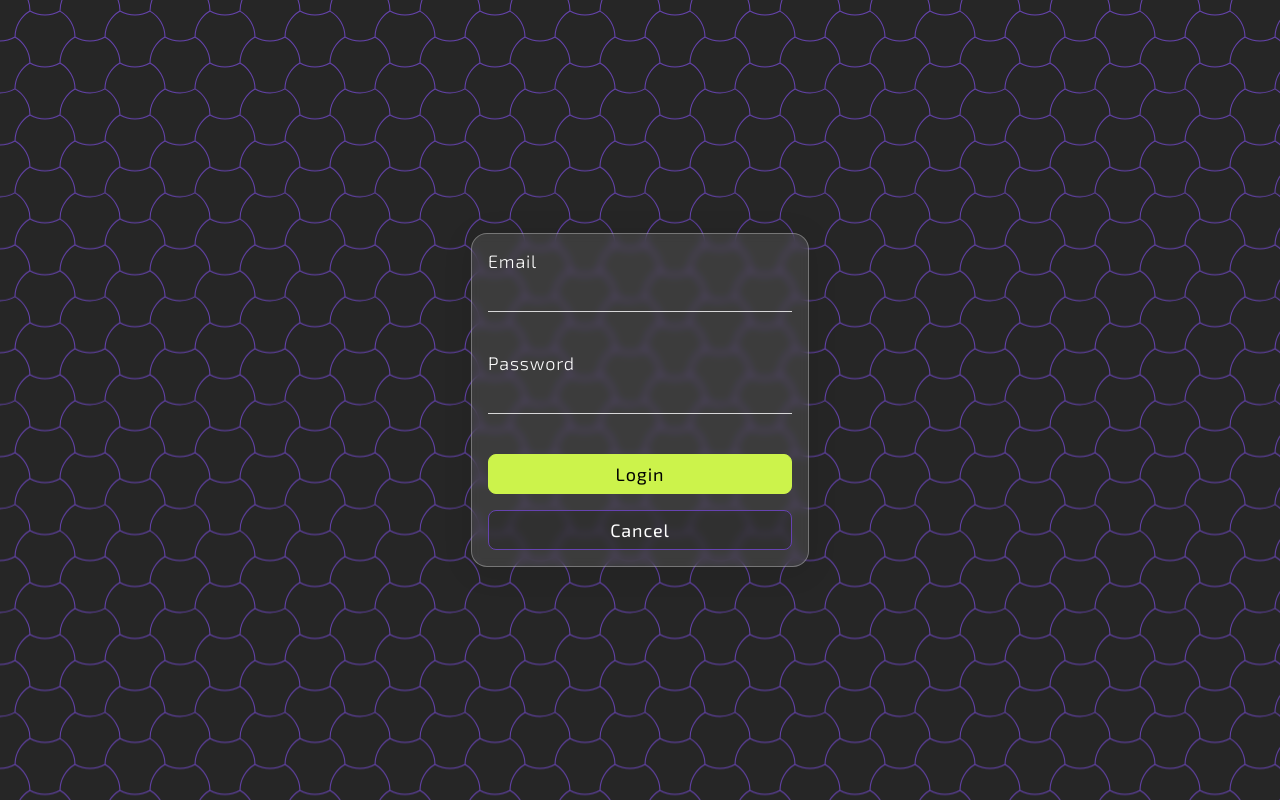
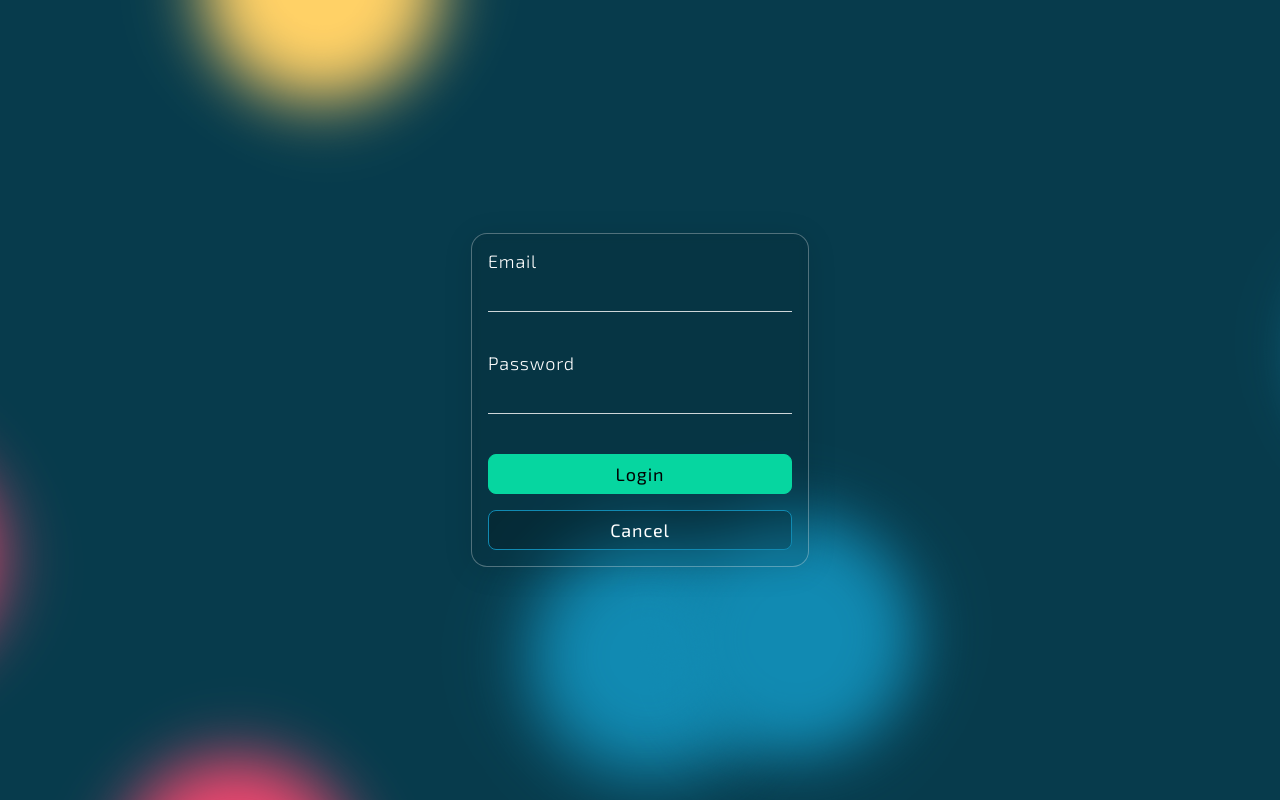
Before and after one commit to konserva93/realwrot, a React app: page /#/login in a window 1280 px wide. Built offline with nearby package versions, Linux system fonts and the light colour scheme.

Commit message:
new theme

```diff
--- a/src/features/auth/Auth.module.scss
+++ b/src/features/auth/Auth.module.scss
@@ -1,5 +1,4 @@
 .container {
-  background-image: url('../../assets/pattern.svg');
   display: grid;
   place-content: center;
   height: 100vh; /* fallback */
--- a/src/features/auth/Auth.tsx
+++ b/src/features/auth/Auth.tsx
@@ -8,6 +8,7 @@ import { Button } from '../../ui/Button/Button';
 import { setCookie } from '../../common/network';
 
 import styles from './Auth.module.scss';
+import { AnimatedBackground } from '../../ui/Background/AnimatedBackground';
 
 type TProps = {
   authAction?: 'login' | 'register';
@@ -73,6 +74,7 @@ function Auth({ authAction }: TProps) {
 
   return (
     <div className={styles.container}>
+      <AnimatedBackground />
       <Dialog
         title="register"
         open
--- /dev/null
+++ b/src/theme.scss
@@ -0,0 +1,14 @@
+$infraRed: #ef476f;
+$orangeYellow: #ffd166;
+$prussianBlue: #073b4c;
+
+$blueGreen: #118ab2;
+$pictonBlue: #46B4D9;
+$tealBlue: #2B6F85;
+
+$caribbeanGreen: #06d6a0;
+$turquoise: #40EBC0;
+$jungleGreen: #2CA183;
+
+$primary: ("main": $caribbeanGreen, "light": $turquoise, "dark": $jungleGreen);
+$secondary: ("main": $blueGreen, "light": $pictonBlue, "dark": $tealBlue);
--- /dev/null
+++ b/src/ui/Background/AnimatedBackground.module.scss
@@ -0,0 +1,129 @@
+@import "../../theme";
+
+@keyframes move {
+  100% {
+    transform: translate3d(0, 0, 1px) rotate(360deg);
+  }
+}
+
+.background {
+  position: fixed;
+  width: 100vw;
+  height: 100vh;
+  top: 0;
+  left: 0;
+  background: $prussianBlue;
+  overflow: hidden;
+
+  & span {
+    width: 30vmin;
+    height: 30vmin;
+    border-radius: 30vmin;
+    backface-visibility: hidden;
+    position: absolute;
+    animation: move;
+    animation-duration: 30s;
+    animation-timing-function: linear;
+    animation-iteration-count: infinite;
+
+    &:nth-child(0) {
+      color: $infraRed;
+      top: 94%;
+      left: 19%;
+      animation-duration: 148s;
+      animation-delay: -110s;
+      transform-origin: -5vw -6vh;
+      box-shadow: -60vmin 0 8.444950811689285vmin currentColor;
+    }
+
+    &:nth-child(1) {
+      color: $orangeYellow;
+      top: 87%;
+      left: 74%;
+      animation-duration: 164s;
+      animation-delay: -37s;
+      transform-origin: -21vw 20vh;
+      box-shadow: 60vmin 0 8.43989134020775vmin currentColor;
+    }
+
+    &:nth-child(2) {
+      color: $blueGreen;
+      top: 77%;
+      left: 72%;
+      animation-duration: 26s;
+      animation-delay: -94s;
+      transform-origin: -17vw 14vh;
+      box-shadow: 60vmin 0 7.644323918812602vmin currentColor;
+    }
+
+    &:nth-child(3) {
+      color: $orangeYellow;
+      top: 2%;
+      left: 59%;
+      animation-duration: 32s;
+      animation-delay: -155s;
+      transform-origin: -11vw -10vh;
+      box-shadow: -60vmin 0 7.994810874558805vmin currentColor;
+    }
+
+    &:nth-child(4) {
+      color: $blueGreen;
+      top: 61%;
+      left: 58%;
+      animation-duration: 72s;
+      animation-delay: -163s;
+      transform-origin: 19vw 0;
+      box-shadow: 60vmin 0 8.49109343882072vmin currentColor;
+    }
+
+    &:nth-child(5) {
+      color: $caribbeanGreen;
+      top: 24%;
+      left: 95%;
+      animation-duration: 148s;
+      animation-delay: -138s;
+      transform-origin: 16vw -14vh;
+      box-shadow: 60vmin 0 8.15627435733129vmin currentColor;
+    }
+
+    &:nth-child(6) {
+      color: $infraRed;
+      top: 65%;
+      left: 69%;
+      animation-duration: 52s;
+      animation-delay: -66s;
+      transform-origin: -15vw -15vh;
+      box-shadow: 60vmin 0 8.48865889069337vmin currentColor;
+    }
+
+    &:nth-child(7) {
+      color: $orangeYellow;
+      top: 64%;
+      left: 31%;
+      animation-duration: 57s;
+      animation-delay: -23s;
+      transform-origin: -24vw -17vh;
+      box-shadow: 60vmin 0 8.184465711341225vmin currentColor;
+    }
+
+    &:nth-child(8) {
+      color: $infraRed;
+      top: 43%;
+      left: 69%;
+      animation-duration: 198s;
+      animation-delay: -68s;
+      transform-origin: -8vw 11vh;
+      box-shadow: 60vmin 0 7.794406254330786vmin currentColor;
+    }
+
+    &:nth-child(9) {
+      color: $blueGreen;
+      top: 47%;
+      left: 16%;
+      animation-duration: 148s;
+      animation-delay: -2s;
+      transform-origin: 21vw 21vh;
+      box-shadow: 60vmin 0 7.731124545932149vmin currentColor;
+    }
+  }
+}
--- /dev/null
+++ b/src/ui/Background/AnimatedBackground.tsx
@@ -0,0 +1,16 @@
+import styles from './AnimatedBackground.module.scss';
+
+export const AnimatedBackground = () => (
+  <div className={styles.background}>
+    <span />
+    <span />
+    <span />
+    <span />
+    <span />
+    <span />
+    <span />
+    <span />
+    <span />
+    <span />
+  </div>
+);
--- a/src/ui/Button/Button.module.scss
+++ b/src/ui/Button/Button.module.scss
@@ -1,3 +1,5 @@
+@import "../../theme";
+
 .button {
   box-sizing: border-box;
   width: 100%;
@@ -15,16 +17,16 @@
   &:not(.primary) {
     background: rgba(0, 0, 0, 0.2);
     color: #fff;
-    border: 1px solid rgba(102, 67, 177, 1);
+    border: 1px solid map-get($secondary, "main");
 
     &:active {
       background: rgba(0, 0, 0, 0.3);
-      border: 1px solid rgba(102, 67, 177, 0.8);
+      border: 1px solid map-get($secondary, "dark");
     }
 
     &:hover:not(:active) {
       background: rgba(0, 0, 0, 0.1);
-      border: 1px solid rgba(102, 67, 177, 0.8);
+      border: 1px solid map-get($secondary, "light");
     }
   }
 }
@@ -32,16 +34,16 @@
 .primary {
   color: #000;
 
-  background: rgba(204, 243, 75, 1);
-  border: 1px solid rgba(204, 243, 75, 1);
+  background: map-get($primary, "main");
+  border: 1px solid map-get($primary, "main");
 
   &:active {
-    background: rgba(204, 243, 75, 0.8);
-    border: 1px solid rgba(204, 243, 75, 0.8);
+    background: map-get($primary, "dark");
+    border: 1px solid map-get($primary, "dark");
   }
 
   &:hover:not(:active) {
-    background: rgba(219, 249, 120, 1);
-    border: 1px solid rgba(219, 249, 120, 1);
+    background: map-get($primary, "light");
+    border: 1px solid map-get($primary, "light");
   }
 }
--- a/src/ui/Dialog/Dialog.module.scss
+++ b/src/ui/Dialog/Dialog.module.scss
@@ -8,7 +8,7 @@
 }
 
 .glass {
-  background: rgba(255, 255, 255, 0.1);
+  background: rgba(0, 0, 0, 0.1);
   border-radius: 16px;
   box-shadow: 0 4px 30px rgba(0, 0, 0, 0.1);
   backdrop-filter: blur(4px);
--- a/webpack/webpack.config.js
+++ b/webpack/webpack.config.js
@@ -40,14 +40,20 @@ module.exports = {
         exclude: /node_modules/,
       },
       {
-        test: /\.module\.scss$/i,
+        test: /\.module\.scss$/,
         use: [
           isDevelopment ? 'style-loader' : MiniCssExtractPlugin.loader,
           {
             loader: 'css-loader',
             options: {
               modules: true,
-              sourceMap: isDevelopment,
+              sourceMap: isDevelopment
+            }
+          },
+          {
+            loader: 'sass-loader',
+            options: {
+              sourceMap: isDevelopment
             }
           }
         ]
```
Also changed, not shown: src/assets/pattern.svg (deleted).
